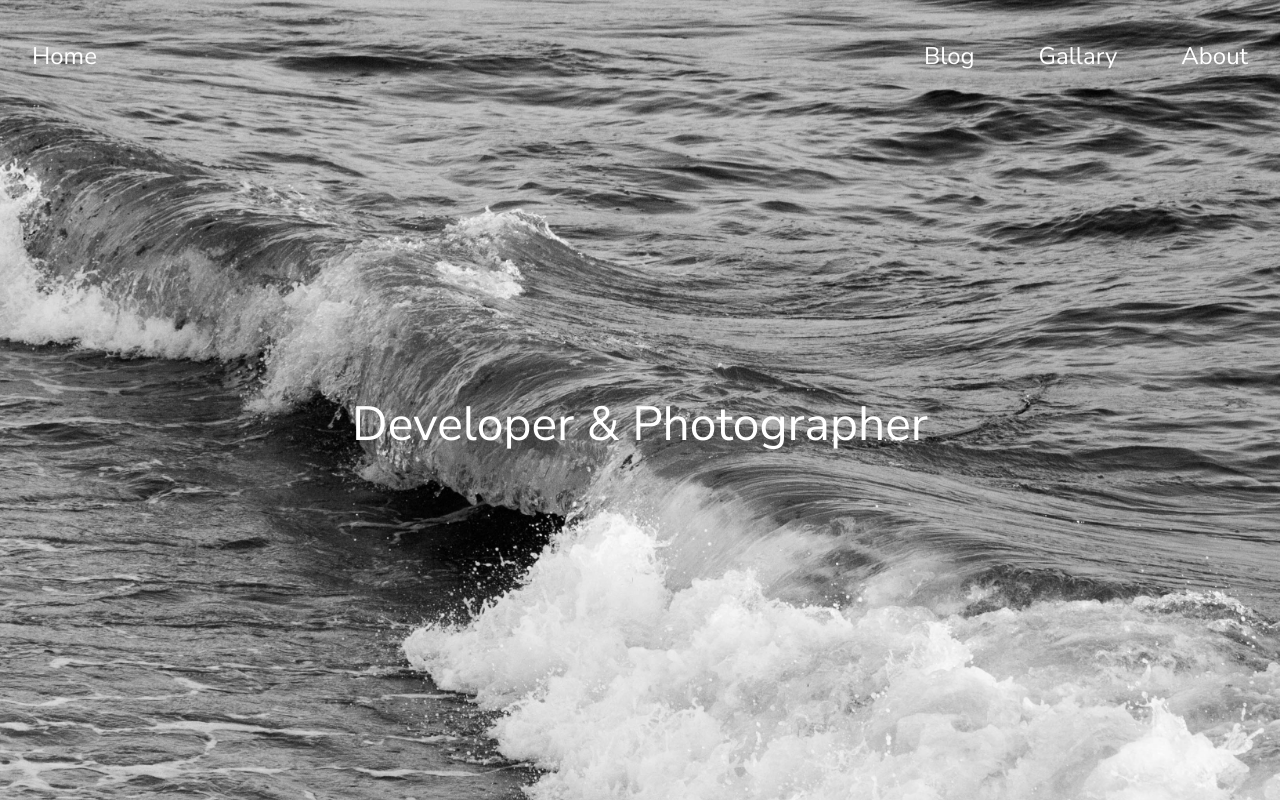
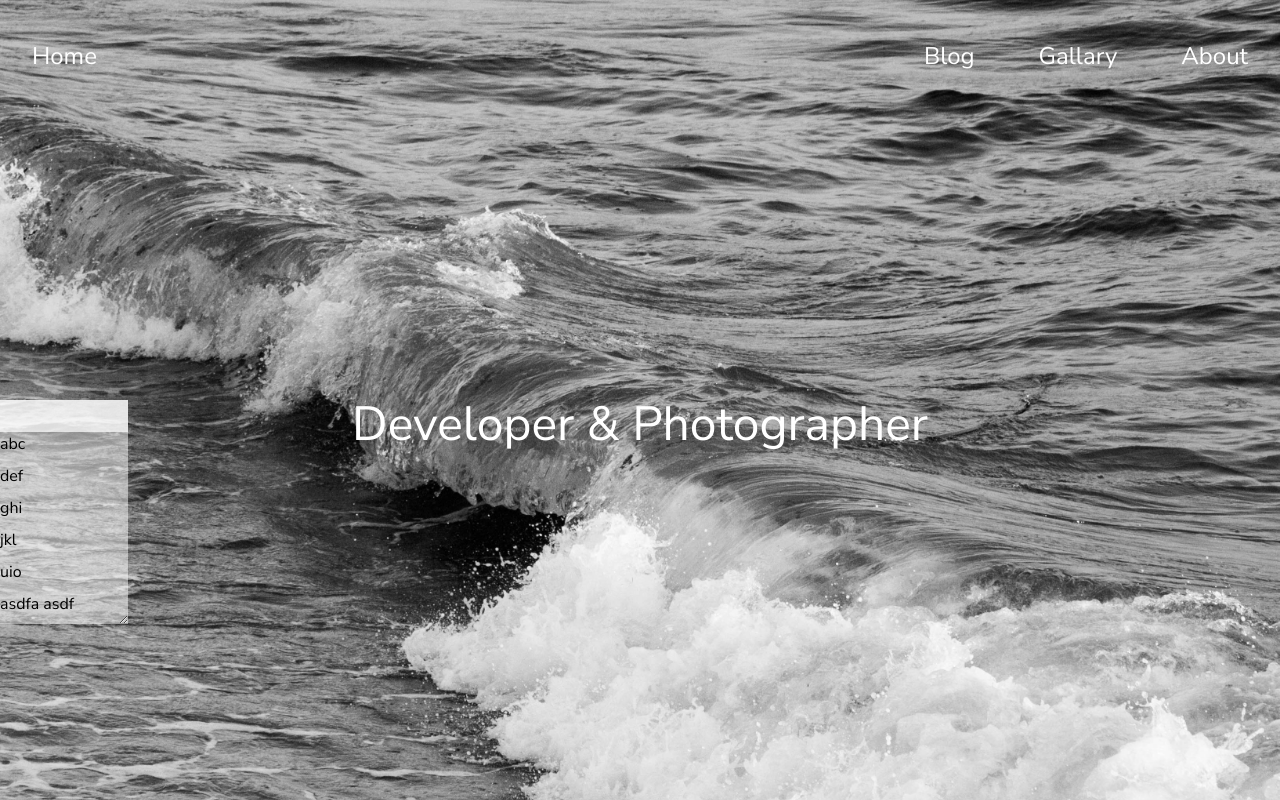
Before and after one commit to z27fang/personal-website, a Next.js app: page / in a window 1280 px wide. Built offline with nearby package versions, Linux system fonts and the light colour scheme.

Commit message:
added draggable component

```diff
--- /dev/null
+++ b/components/draggable-dropdown/draggable-dropdown.js
@@ -0,0 +1,61 @@
+import { useState } from "react";
+import type from "./draggable-dropdown.module.css";
+
+export default function DraggableDropdown(props) {
+
+    const [isExpended, setIsExpended] = useState(false);
+    const [selectedContent, setSelectedContent] = useState("");
+    console.log(props);
+    console.log(type['draggable-header'])
+    const items = props.contents;
+
+    const itemStyle = {
+        'minWidth': props.itemWidth,
+        'height': props.itemHeight,
+        'minHeight': props.itemHeight
+    }
+
+    return (
+        <div className={props.className + ' ' + type['draggable-list']}
+        style={{
+            minWidth: props.itemWidth,
+            minHeight: props.itemHeight,
+            backgroundColor: props.itemBG || 'black'
+        }}>
+
+            {/** list */}
+            {/** the first item is the header */}
+            <div
+            className={type['draggable-list-item']}
+            style={{
+                ...itemStyle,
+                'backgroundColor': props.headerBG || 'black',
+                'position': "fixed",
+                'top':"inherit",
+                'left': "inherit",
+                'width': "inherit"
+            }}></div>
+
+            {/** the rest item are the list content */}
+            <div className={type['draggable-items-container']}
+            style={{
+                marginTop: props.itemHeight
+            }}>
+            {
+                items.map((item) => (
+                    <div
+                    key={item}
+                    className={type['draggable-list-item']}
+                    style={{
+                        ...itemStyle
+                    }}>
+                        {item}
+                    </div>
+                ))
+            }
+            </div>
+
+        </div>
+    )
+
+}
--- /dev/null
+++ b/components/draggable-dropdown/draggable-dropdown.module.css
@@ -0,0 +1,15 @@
+.draggable-list {
+    background-color: rgba(0,0,0,0);
+    resize: both;
+    overflow: scroll;
+    /* background-color:rgb(212, 67, 67);
+    height: 8rem;
+    min-width: 8rem; */
+}
+.draggable-items-container {
+    display: flex;
+    flex-direction: column;
+    position: 'absolute'
+    /* resize: both;
+    overflow: scroll; */
+}
--- a/components/searchBox/search-box.js
+++ b/components/searchBox/search-box.js
@@ -3,8 +3,13 @@ import React, { useState } from 'react';
 function SearchBtn(props){
     console.log(props)
     return (
-        <svg className={props.className} xmlns="http://www.w3.org/2000/svg" viewBox="0 0 512 512" xmlns="http://www.w3.org/1999/xlink" stoke="currentColor">
-            <path strokeWidth={2} d="m495,466.1l-119.2-119.2c29.1-35.5 46.5-80.8 46.5-130.3 0-113.5-92.1-205.6-205.6-205.6-113.6,0-205.7,92.1-205.7,205.7s92.1,205.7 205.7,205.7c49.4,0 94.8-17.4 130.3-46.5l119.1,119.1c8,8 20.9,8 28.9,0 8-8 8-20.9 0-28.9zm-443.2-249.4c-1.42109e-14-91 73.8-164.8 164.8-164.8 91,0 164.8,73.8 164.8,164.8s-73.8,164.8-164.8,164.8c-91,0-164.8-73.8-164.8-164.8z"/>
+        <svg className="w-6"
+        xmlns="http://www.w3.org/2000/svg"
+        viewBox="0 0 512 512">
+            <path
+            strokeLinecap="round"
+            strokeLinejoin="round"
+            strokeWidth={2} d="m495,466.1l-119.2-119.2c29.1-35.5 46.5-80.8 46.5-130.3 0-113.5-92.1-205.6-205.6-205.6-113.6,0-205.7,92.1-205.7,205.7s92.1,205.7 205.7,205.7c49.4,0 94.8-17.4 130.3-46.5l119.1,119.1c8,8 20.9,8 28.9,0 8-8 8-20.9 0-28.9zm-443.2-249.4c-1.42109e-14-91 73.8-164.8 164.8-164.8 91,0 164.8,73.8 164.8,164.8s-73.8,164.8-164.8,164.8c-91,0-164.8-73.8-164.8-164.8z"/>
         </svg>
     )
 }
@@ -13,13 +18,16 @@ export default function SearchBox() {
     const [inputText, setInputText] = useState('')
 
     return (
-        <div className="flex justify-between h-full w-full">
+        <div className="flex justify-between h-full w-full text-white">
             <input
             className="w-full"
             style={{"backgroundColor": "rgba(255,255,255,0.5)"}}
             type="text" value={inputText}
             onChange={(e) => setInputText(e.target.value)} />
-            <SearchBtn className="items-end md:text-4xl text-xl text-black bg-white bg-opacity-50 p-2"/>
+            <div className="flex p-2 z-10"
+            style={{"backgroundColor": "rgba(255,255,255,0.5"}}>
+                <SearchBtn/>
+            </div>
         </div>
     )
 }
--- a/pages/index.js
+++ b/pages/index.js
@@ -1,6 +1,7 @@
 import { useState } from 'react';
 import ImageNavigator from "../components/imageNavigator/image-navigator";
 import SearchBox from "../components/searchBox/search-box";
+import DraggableDropdown from "../components/draggable-dropdown/draggable-dropdown";
 import Header from "../components/header";
 
 function Home() {
@@ -31,11 +32,18 @@ function Home() {
                 </div>
                 {
                     showSearch &&
-                    <div className="text-black md:text-3xl text-xl md:w-96 w-1/2 md:h-14 h-6">
+                    <div className="md:text-3xl text-xl md:w-96 w-1/2 md:h-14 h-6">
                         <SearchBox/>
                     </div>
                 }
             </div>
+            <DraggableDropdown
+            className="fixed top-1/2 z-20 bg-white"
+            itemWidth="8rem"
+            itemHeight="2rem"
+            headerBG="rgba(255,255,255,0.7)"
+            itemBG="rgba(255,255,255,0.5)"
+            contents={['abc', 'def', 'ghi', 'jkl', 'uio', 'asdfa asdf']}/>
         </main>
     )
 }
```
